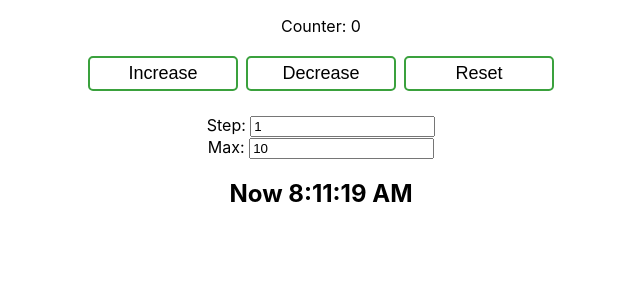
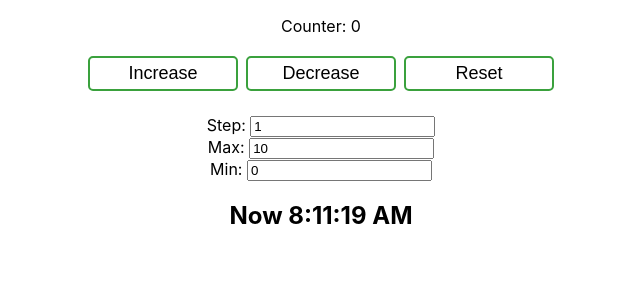
Before and after one commit to haykbazoyan/Counter_App_React_Task, a React (Create React App) app: page / in a window 1280 px wide. Shown: the top 300 px of the page, without its empty margins (319-959 px from the left). Built offline with nearby package versions, Linux system fonts and the light colour scheme.

Commit message:
feat: add minimum input line

```diff
--- a/src/App.jsx
+++ b/src/App.jsx
@@ -37,7 +37,7 @@ class Counter extends React.Component {
 
   clickRes = () => {
     this.setState({
-      count: 0,
+      count: this.state.minimum,
     });
   }
 
@@ -50,6 +50,12 @@ class Counter extends React.Component {
   changeMaxNum = ({ target: { value } }) => {
     this.setState({
       maximum: Number(value),
+    });
+  }
+
+  changeMinNum = ({ target: { value } }) => {
+    this.setState({
+      minimum: Number(value),
     });
   }
 
@@ -73,6 +79,8 @@ class Counter extends React.Component {
         <Input type="number" inputName="Step" defaultValue={this.state.step} onChange={this.changeStep} />
         <br />
         <Input type="number" inputName="Max" defaultValue={this.state.maximum} onChange={this.changeMaxNum} />
+        <br />
+        <Input type="number" inputName="Min" defaultValue={this.state.minimum} onChange={this.changeMinNum} />
         <h2>Now { this.state.date.toLocaleTimeString() }</h2>
       </div>
     );
```
